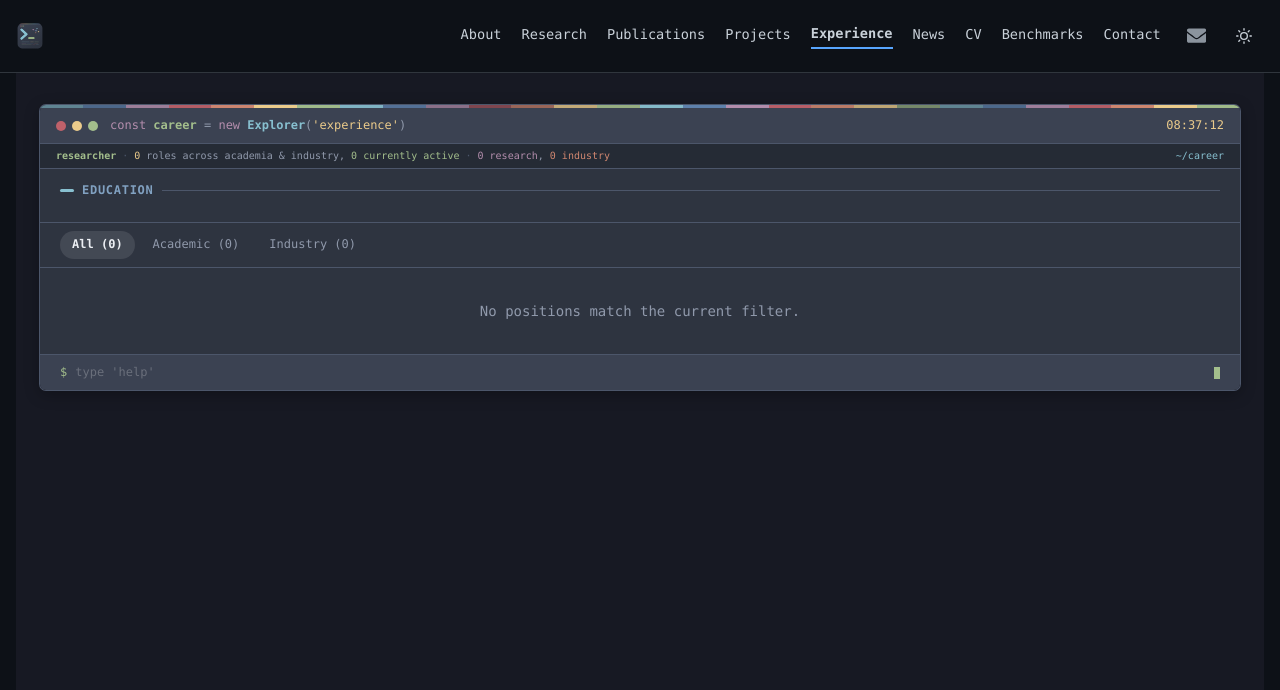
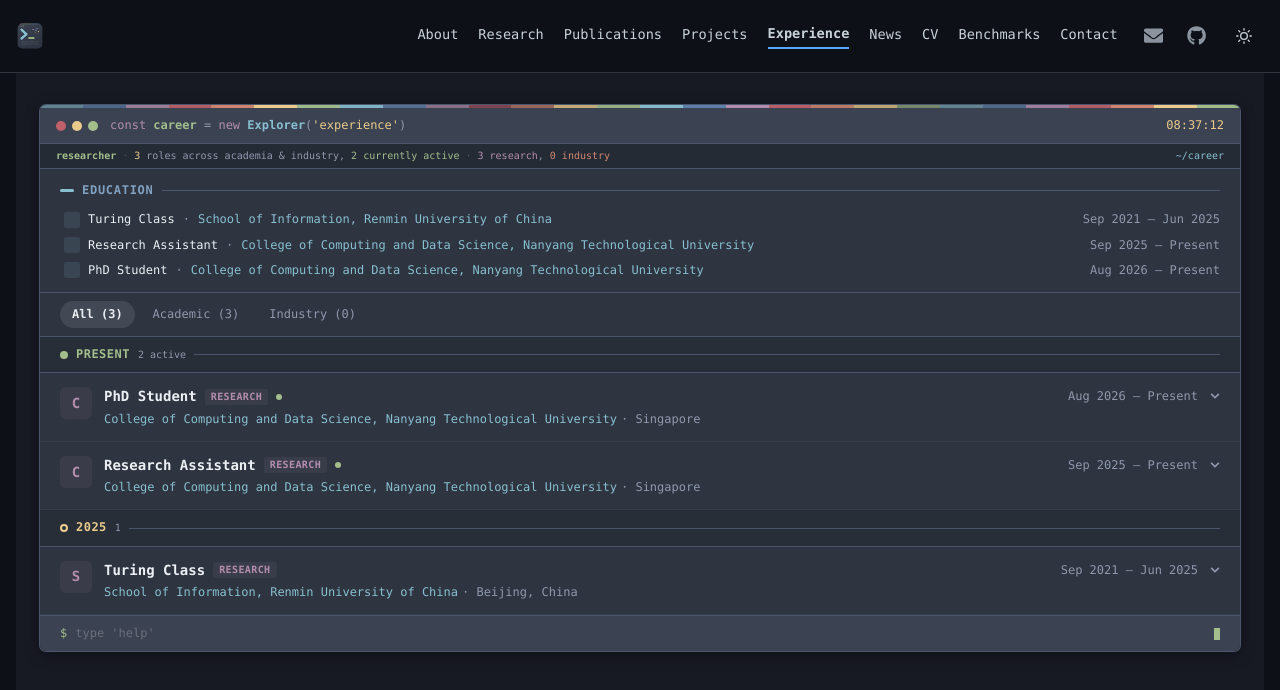
Before and after one commit to WittenYeh/WittenYeh.github.io, a React (Vite) app: page /experience in a window 1280 px wide. Shown: the top 690 px of the page. Built offline with nearby package versions, Linux system fonts and the light colour scheme.

Commit message:
Add profile, education, and HocoPG publication

```diff
--- a/content/about.md
+++ b/content/about.md
@@ -1,6 +1,15 @@
 ---
+links:
+  - label: "Prof. Siqiang Luo"
+    url: "https://siqiangluo.com/"
+  - label: "Prof. Feng Zhang"
+    url: "https://fengzhangcs.github.io/"
 journeyPhases: []
 version:
   current: ""
   history: []
 ---
+
+I am a PhD student at the College of Computing and Data Science, Nanyang Technological University, where I am fortunate to be advised by Prof. Siqiang Luo. Before joining NTU, I received my bachelor’s degree from the Turing Class at the School of Information, Renmin University of China, under the supervision of Prof. Feng Zhang.
+
+My research focuses on the theory of vector search and multi-vector retrieval, as well as high-performance data systems. I am particularly interested in developing practical, large-scale data systems grounded in theoretical insights and supported by elegant guarantees.
--- a/content/experience.json
+++ b/content/experience.json
@@ -1,5 +1,63 @@
 {
-  "education": { "courses": [] },
+  "education": {
+    "courses": [
+      {
+        "course": "Turing Class",
+        "institution": "School of Information, Renmin University of China",
+        "year": "Sep 2021 – Jun 2025"
+      },
+      {
+        "course": "Research Assistant",
+        "institution": "College of Computing and Data Science, Nanyang Technological University",
+        "year": "Sep 2025 – Present"
+      },
+      {
+        "course": "PhD Student",
+        "institution": "College of Computing and Data Science, Nanyang Technological University",
+        "year": "Aug 2026 – Present"
+      }
+    ]
+  },
   "reviewing": [],
-  "timeline": []
+  "timeline": [
+    {
+      "title": "PhD Student",
+      "company": "College of Computing and Data Science, Nanyang Technological University",
+      "companyUrl": "https://www.ntu.edu.sg/computing",
+      "location": "Singapore",
+      "start": "2026-08",
+      "end": "Present",
+      "category": "academic",
+      "roleType": "research",
+      "summary": "Doctoral study in vector search, multi-vector retrieval, and high-performance data systems.",
+      "highlights": [],
+      "isCurrent": true
+    },
+    {
+      "title": "Research Assistant",
+      "company": "College of Computing and Data Science, Nanyang Technological University",
+      "companyUrl": "https://www.ntu.edu.sg/computing",
+      "location": "Singapore",
+      "start": "2025-09",
+      "end": "Present",
+      "category": "research",
+      "roleType": "research",
+      "summary": "Research in data systems under the supervision of Prof. Siqiang Luo.",
+      "highlights": [],
+      "isCurrent": true
+    },
+    {
+      "title": "Turing Class",
+      "company": "School of Information, Renmin University of China",
+      "companyUrl": "https://info.ruc.edu.cn/",
+      "location": "Beijing, China",
+      "start": "2021-09",
+      "end": "2025-06",
+      "category": "academic",
+      "roleType": "research",
+      "summary": "Bachelor’s degree under the supervision of Prof. Feng Zhang.",
+      "highlights": [],
+      "isCurrent": false
+    }
+  ]
 }
--- /dev/null
+++ b/content/publications/hocopg.md
@@ -0,0 +1,27 @@
+---
+id: hocopg
+title: "HocoPG: A Database System with Homomorphic Compression for Text Processing"
+authors:
+  - Jiawei Guan
+  - Feng Zhang
+  - Yuxin Tang
+  - Weitang Ye
+  - Xiaoyong Du
+venue: "PVLDB 17(12)"
+venueType: demo
+year: 2024
+status: published
+keywords:
+  - Homomorphic Compression
+  - PostgreSQL
+  - Text Processing
+  - Database Systems
+links:
+  paper: "https://dl.acm.org/doi/abs/10.14778/3685800.3685904"
+  code: "https://github.com/Guan-JW/HocoPG-Demo"
+specialBadges:
+  - Demo
+emoji: "📝"
+---
+
+HocoPG integrates homomorphic compression into PostgreSQL so that text operations can run directly on compressed data. It supports composable text queries and includes an administration tool that helps users compare compression schemes and choose an appropriate configuration for their workloads.
--- a/content/site.json
+++ b/content/site.json
@@ -4,37 +4,37 @@
   "components": {},
   "sections": ["hero", "bio", "footer"],
   "name": {
-    "full": "",
-    "first": "",
+    "full": "Weitang Ye",
+    "first": "Weitang",
     "nickname": "",
-    "last": "",
-    "display": "",
-    "authorVariants": []
+    "last": "Ye",
+    "display": "Weitang Ye",
+    "authorVariants": ["Weitang Ye"]
   },
   "title": "Academic Homepage",
-  "tagline": "Research profile, publications, projects, and benchmark results.",
-  "avatar": "avatar.svg",
+  "tagline": "Research profile, publications and projects.",
+  "avatar": "mikasa.jpg",
   "terminal": {
     "username": "researcher",
-    "rotatingSubtitles": ["research", "build systems", "study data"],
+    "rotatingSubtitles": ["research", "build systems", "study math"],
     "skills": [],
     "timezone": "Asia/Singapore"
   },
   "contact": {
-    "email": "",
+    "email": "weitang.ye@ntu.edu.sg",
     "academicEmail": "",
     "hiringEmail": "",
     "location": ""
   },
   "social": {
-    "github": "",
+    "github": "https://github.com/WittenYeh",
     "linkedin": "",
     "medium": "",
     "googleScholar": "",
     "twitter": "",
     "youtube": "",
     "bilibili": "",
-    "zhihu": "",
+    "zhihu": "https://www.zhihu.com/people/chi-xin-5-10",
     "csdn": "",
     "blog": ""
   },
--- a/src/components/sections/BioSection.tsx
+++ b/src/components/sections/BioSection.tsx
@@ -1,4 +1,4 @@
-import { Box, Container, Text, Heading, Flex, useColorModeValue } from '@chakra-ui/react'
+import { Box, Container, Text, Heading, Flex, Link, VStack, useColorModeValue } from '@chakra-ui/react'
 import { useTranslation } from 'react-i18next'
 import { useLocalizedData } from '@/hooks/useLocalizedData'
 
@@ -10,6 +10,25 @@ const BioSection: React.FC = () => {
 
   if (!about.journey) return null
 
+  const renderLinkedText = (text: string) => {
+    const links = about.links ?? []
+    if (links.length === 0) return text
+
+    const escapedLabels = links
+      .map(({ label }) => label.replace(/[.*+?^${}()|[\]\\]/g, '\\$&'))
+      .join('|')
+    const parts = text.split(new RegExp(`(${escapedLabels})`, 'g'))
+
+    return parts.map((part, index) => {
+      const link = links.find(({ label }) => label === part)
+      return link ? (
+        <Link key={`${part}-${index}`} href={link.url} isExternal color="cyan.400" fontWeight="medium">
+          {part}
+        </Link>
+      ) : part
+    })
+  }
+
   return (
     <Box w="full">
       <Container maxW={["full", "full", "7xl"]} px={[2, 4, 8]}>
@@ -18,9 +37,13 @@ const BioSection: React.FC = () => {
           <Heading size="md" fontWeight="semibold">{t('about.bio', 'About')}</Heading>
           <Box flex="1" h="1px" bg={lineColor} />
         </Flex>
-        <Text fontSize="sm" lineHeight="tall" color={textColor}>
-          {about.journey}
-        </Text>
+        <VStack align="stretch" spacing={3}>
+          {about.journey.split(/\n+/).filter(Boolean).map((paragraph, index) => (
+            <Text key={index} fontSize="sm" lineHeight="tall" color={textColor}>
+              {renderLinkedText(paragraph)}
+            </Text>
+          ))}
+        </VStack>
       </Container>
     </Box>
   )
--- a/src/types/index.ts
+++ b/src/types/index.ts
@@ -91,6 +91,10 @@ export interface JourneyPhase {
 
 export interface About {
   journey: string
+  links?: {
+    label: string
+    url: string
+  }[]
   journeyPhases?: JourneyPhase[]
   mentorship?: {
     heading: string
```
Also changed, not shown: content/images/mikasa.jpg (added).
